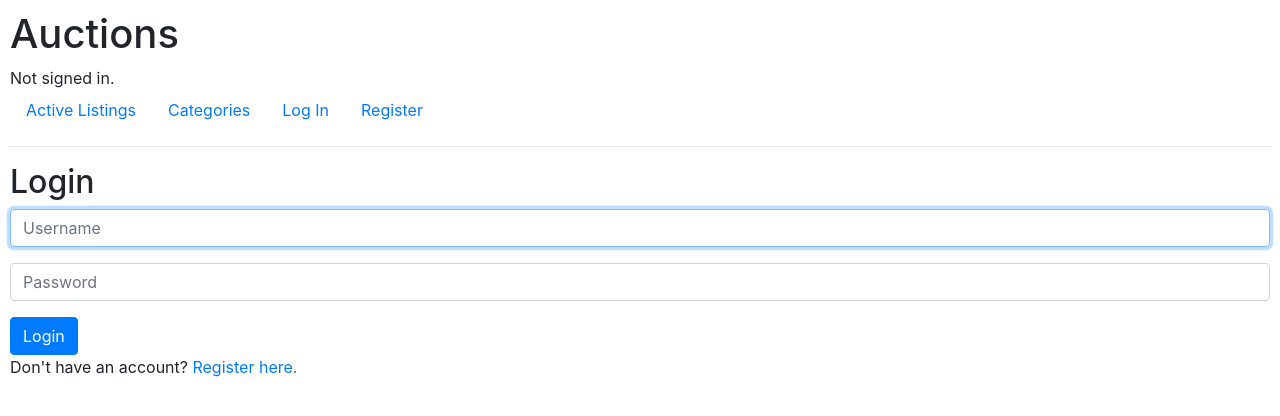
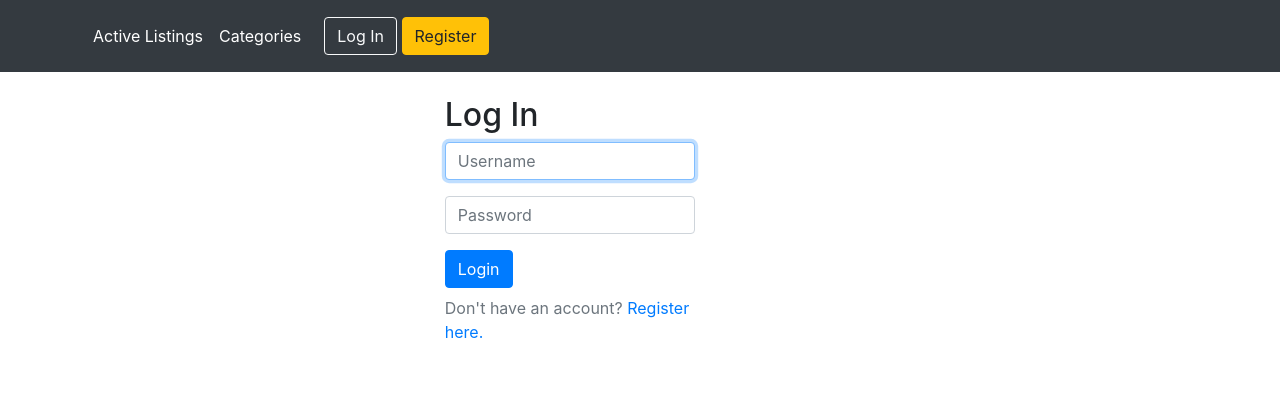
Before and after one commit to bakiba/cs50w, a Django app: a page that uses auctions/templates/auctions/login.html in a window 1280 px wide. Shown: the top 416 px of the page. Run offline with Django 3.2, Linux system fonts and the light colour scheme; some libraries are stand-ins or nearby versions.

Commit message:
first try

```diff
--- a/auctions/static/auctions/styles.css
+++ b/auctions/static/auctions/styles.css
@@ -1,3 +1,32 @@
-body {
-    padding: 10px;
+.b-example-divider {
+  height: 3rem;
+  background-color: rgba(0, 0, 0, .1);
+  border: solid rgba(0, 0, 0, .15);
+  border-width: 1px 0;
+  box-shadow: inset 0 .5em 1.5em rgba(0, 0, 0, .1), inset 0 .125em .5em rgba(0, 0, 0, .15);
 }
+
+.form-control-dark {
+  color: #fff;
+  background-color: var(--bs-dark);
+  border-color: var(--bs-gray);
+}
+.form-control-dark:focus {
+  color: #fff;
+  background-color: var(--bs-dark);
+  border-color: #fff;
+  box-shadow: 0 0 0 .25rem rgba(255, 255, 255, .25);
+}
+
+.bi {
+  vertical-align: -.125em;
+  fill: currentColor;
+}
+
+.text-small {
+  font-size: 85%;
+}
+
+.dropdown-toggle {
+  outline: 0;
+}
--- a/auctions/templates/auctions/categories.html
+++ b/auctions/templates/auctions/categories.html
@@ -5,6 +5,7 @@
 {% endblock %}
 
 {% block body %}
+<div class="container p-4 ml-0">
     <h2> Categories</h2>
     {% if not categories %}
     There are no categories defined
@@ -19,4 +20,5 @@
         {% endfor %}
     </ul>
     {% endif %}
+</div>
 {% endblock %}
--- a/auctions/templates/auctions/index.html
+++ b/auctions/templates/auctions/index.html
@@ -2,6 +2,7 @@
 {% load auction_filters %}
 
 {% block body %}
+<div class="container p-4 ml-0">
 {% if 'watchlist' in request.path %}
     <h2>My Watchlist</h2>
 {% elif 'user' in request.path %}
@@ -20,7 +21,7 @@
     <h2>Active Listings</h2>
 {% endif %}
     <!-- layout insipired by https://www.ordinarycoders.com/blog/article/django-models -->
-    <div class="container p-4 ml-0">
+
         <div class="card-columns">
             {% for l in listings %}
             <div class="card" style="width: 20rem;">
--- a/auctions/templates/auctions/layout.html
+++ b/auctions/templates/auctions/layout.html
@@ -4,8 +4,31 @@
 <!DOCTYPE html>
 <html lang="en">
     <head>
+        <meta charset="utf-8">
+        <meta name="viewport" content="width=device-width, initial-scale=1">
+        <meta name="description" content="">
         <title>{% block title %}Auctions{% endblock %}</title>
-        <link rel="stylesheet" href="https://stackpath.bootstrapcdn.com/bootstrap/4.4.1/css/bootstrap.min.css" integrity="sha384-Vkoo8x4CGsO3+Hhxv8T/Q5PaXtkKtu6ug5TOeNV6gBiFeWPGFN9MuhOf23Q9Ifjh" crossorigin="anonymous">
+        <!-- Bootstrap core CSS -->
+        <link href="{% static 'auctions/assets/dist/css/bootstrap.min.css' %}" rel="stylesheet">
+
+        <style>
+        .bd-placeholder-img {
+            font-size: 1.125rem;
+            text-anchor: middle;
+            -webkit-user-select: none;
+            -moz-user-select: none;
+            user-select: none;
+        }
+
+        @media (min-width: 768px) {
+            .bd-placeholder-img-lg {
+            font-size: 3.5rem;
+            }
+        }
+        </style>
+
+
+
         <link href="{% static 'auctions/styles.css' %}" rel="stylesheet">
     </head>
     <body>
@@ -19,62 +42,70 @@
         </div>
         {% endfor %}
         {% endif %}
-        <h1>Auctions</h1>
-        <div>
+        <header class="p-3 bg-dark text-white">
+
+            <div class="container">
+                <div class="d-flex flex-wrap align-items-center justify-content-center justify-content-lg-start">
+
+
+                <!--  <div>
                         {% if user.is_authenticated %}
                             Signed in as <strong>{{ user.username }}</strong>.
                         {% else %}
                             Not signed in.
                         {% endif %}
-        </div>
-        <ul class="nav">
-            <li class="nav-item">
-                <a class="nav-link" href="{% url 'index' %}">Active Listings</a>
+                    </div> -->
+                    <ul class="nav col-12 col-lg-auto me-lg-auto mb-2 justify-content-center mb-md-0">
+                        <li>
+                            <a class="nav-link px-2 {% if '/' == request.path %}text-secondary{% else %}text-white{% endif %}" href="{% url 'index' %}">Active Listings</a>
                         </li>
-            <li class="nav-item">
-                <a class="nav-link" href="{% url 'categories' %}">Categories</a>
+                        <li>
+                            <a class="nav-link px-2 {% if '/categories' in request.path %}text-secondary{% else %}text-white{% endif %}" href="{% url 'categories' %}">Categories</a>
                         </li>
                         {% if user.is_authenticated %}
-                <li class="nav-item">
-                    <a class="nav-link" href="{% url 'create' %}">Create Listing</a>
+                            <li>
+                                <a class="nav-link px-2 {% if '/create' in request.path %}text-secondary{% else %}text-white{% endif %}" href="{% url 'create' %}">Create Listing</a>
                             </li>
-                <li class="nav-item">
-                    <a class="nav-link" href="{% url 'userlistings' user.id %}">My Listings</a>
+                            <li>
+                                <a class="nav-link px-2 {% if '/user' in request.path %}text-secondary{% else %}text-white{% endif %}" href="{% url 'userlistings' user.id %}">My Listings</a>
                             </li>
-                <li class="nav-item">
-                    <a class="nav-link" href="{% url 'mywins' %}">My Wins</a>
+                            <li>
+                                <a class="nav-link px-2 {% if '/mywins' in request.path %}text-secondary{% else %}text-white{% endif %}" href="{% url 'mywins' %}">My Wins</a>
                             </li>
-                <li class="nav-item">
+                            <li>
                                 {% if user.id|watch_count %}
-                        <a class="nav-link" href="{% url 'watchlist' %}" style="display: inline-block;margin-right: -18px;">Watchlist</a>
+                                    <a class="nav-link px-2 {% if '/watchlist' in request.path %}text-secondary{% else %}text-white{% endif %}" href="{% url 'watchlist' %}" style="display: inline-block;margin-right: -18px;">Watchlist</a>
                                     <span class="badge bg-secondary text-light">{{user.id|watch_count }}</span>
                                 {% else %}
-                    <a class="nav-link" href="{% url 'watchlist' %}">Watchlist</a>
+                                <a class="nav-link px-2 {% if '/watchlist' in request.path %}text-secondary{% else %}text-white{% endif %}" href="{% url 'watchlist' %}">Watchlist</a>
                                 {% endif %}
                             </li>
-                <li class="nav-item">
-                    <a class="nav-link" href="{% url 'logout' %}">Log Out</a>
-                </li>
-            {% else %}
-                <li class="nav-item">
-                    <a class="nav-link" href="{% url 'login' %}">Log In</a>
-                </li>
-                <li class="nav-item">
-                    <a class="nav-link" href="{% url 'register' %}">Register</a>
-                </li>
+
                         {% endif %}
                     </ul>
-        <hr>
+                    <div class="text-end">
+                    {% if user.is_authenticated %}
+                        Signed in as <strong>{{ user.username }}</strong>.
+                        <a class="btn btn-outline-light me-2" href="{% url 'logout' %}">Log Out</a>
+
+                    {% else %}
+                        <a class="btn btn-outline-light me-2" href="{% url 'login' %}">Log In</a>
+                        <a class="btn btn-warning" href="{% url 'register' %}">Register</a>
+
+                    {% endif %}
+                    </div>
+                </div>
+            </div>
+        </header>
+
         {% block body %}
         {% endblock %}
-
-        <script src="https://code.jquery.com/jquery-3.2.1.slim.min.js" integrity="sha384-KJ3o2DKtIkvYIK3UENzmM7KCkRr/rE9/Qpg6aAZGJwFDMVNA/GpGFF93hXpG5KkN" crossorigin="anonymous"></script>
-        <script src="https://cdnjs.cloudflare.com/ajax/libs/popper.js/1.12.9/umd/popper.min.js" integrity="sha384-ApNbgh9B+Y1QKtv3Rn7W3mgPxhU9K/ScQsAP7hUibX39j7fakFPskvXusvfa0b4Q" crossorigin="anonymous"></script>
-        <script src="https://maxcdn.bootstrapcdn.com/bootstrap/4.0.0/js/bootstrap.min.js" integrity="sha384-JZR6Spejh4U02d8jOt6vLEHfe/JQGiRRSQQxSfFWpi1MquVdAyjUar5+76PVCmYl" crossorigin="anonymous"></script>
         <script>
             $(document).ready(function(){
               $('[data-toggle="tooltip"]').tooltip();
             });
         </script>
+        <script src="{% static 'auctions/assets/dist/js/bootstrap.bundle.min.js' %}"></script>
+
     </body>
 </html>
--- a/auctions/templates/auctions/login.html
+++ b/auctions/templates/auctions/login.html
@@ -2,23 +2,28 @@
 
 {% block body %}
 
-    <h2>Login</h2>
+
 
     {% if message %}
         <div>{{ message }}</div>
     {% endif %}
-
+    <div class="container p-4 ml-0">
+        <div class="row justify-content-center">
+            <div class="col-3">
+                <h2>Log In</h2>
                 <form action="{% url 'login' %}" method="post">
                     {% csrf_token %}
-        <div class="form-group">
+                    <div class="form-group mb-3">
                         <input autofocus class="form-control" type="text" name="username" placeholder="Username">
                     </div>
-        <div class="form-group">
+                    <div class="form-group mb-3">
                         <input class="form-control" type="password" name="password" placeholder="Password">
                     </div>
                     <input class="btn btn-primary" type="submit" value="Login">
                 </form>
 
-    Don't have an account? <a href="{% url 'register' %}">Register here.</a>
-
+                <p class="mt-2 mb-3 text-muted">Don't have an account? <a href="{% url 'register' %}">Register here.</a></p>
+            </div>
+        </div>
+    </div>
 {% endblock %}
```
Also changed, not shown: auctions/templates/auctions/create_listing.html (+5 -3 lines), auctions/templates/auctions/register.html (+12 -8 lines), auctions/static/auctions/assets/brand/bootstrap-logo-white.svg (added), auctions/static/auctions/assets/brand/bootstrap-logo.svg (added). Lines whose indentation alone changed are shown as unchanged.
